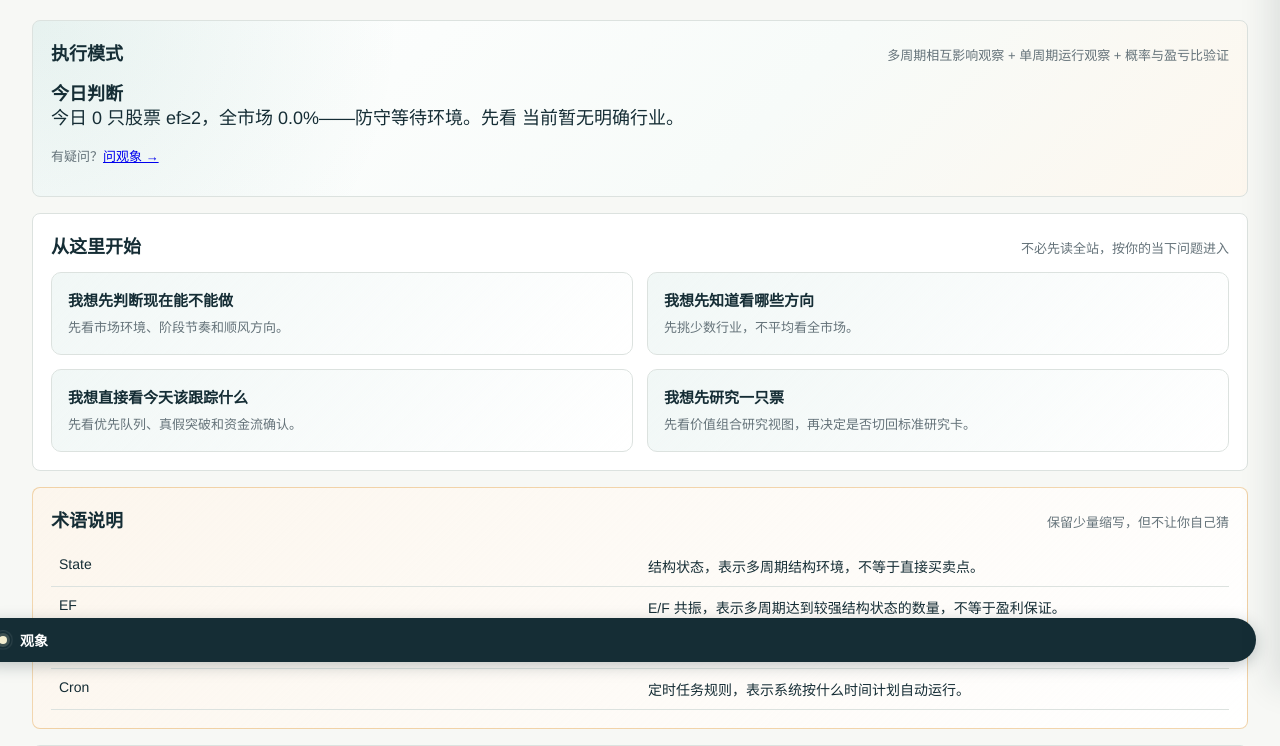
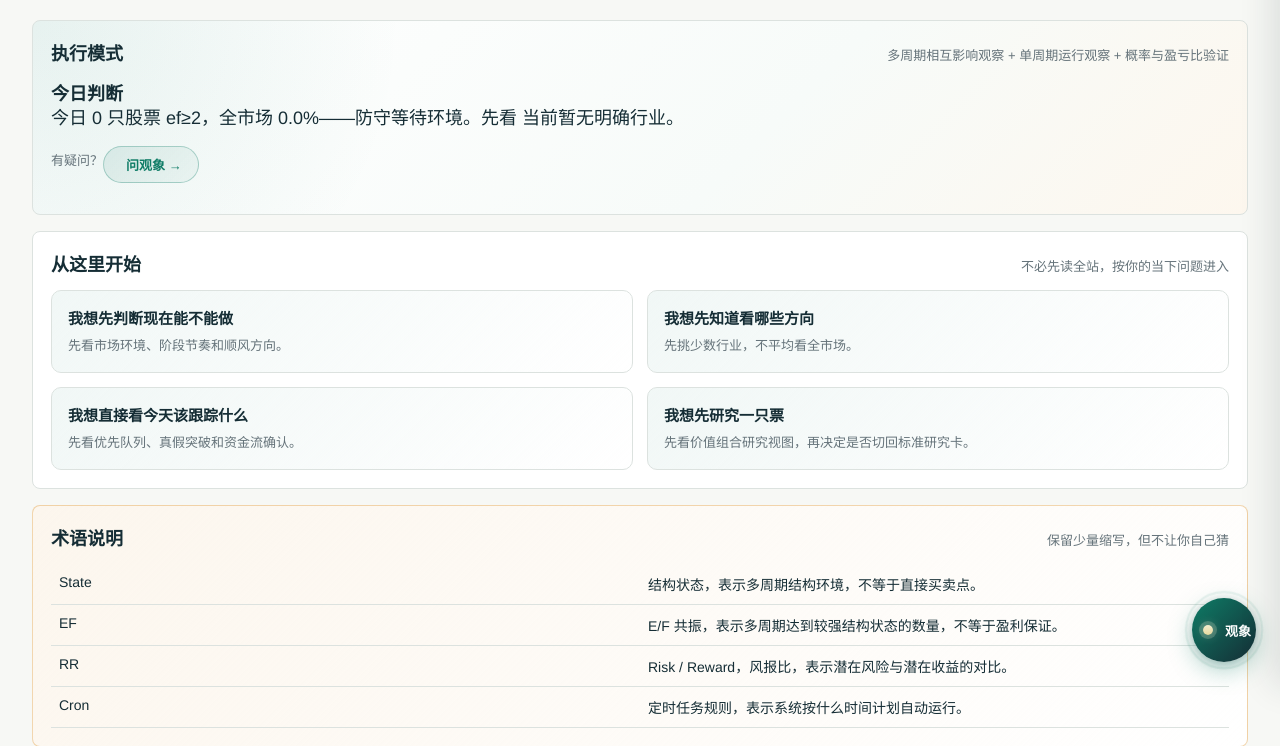
Before and after one commit to jackeyunjie/hermass-observer, a FastAPI app: page / in a window 1280 px wide. Shown: the part 114-860 px from the top of the page. Run offline with FastAPI, Linux system fonts and the light colour scheme; data comes from the database, SQL or seed files in the repository; some libraries are stand-ins or nearby versions.

Commit message:
ui: polish AI assistant trigger and chip buttons across templates

```diff
--- a/web/static/style.css
+++ b/web/static/style.css
@@ -446,48 +446,56 @@
   z-index: 1000;
   display: flex;
   align-items: center;
-  gap: 8px;
-  padding: 12px 18px;
+  justify-content: center;
+  gap: 6px;
+  width: 64px;
+  height: 64px;
+  padding: 0;
   border: none;
-  border-radius: 999px;
-  background: var(--ink);
+  border-radius: 50%;
+  background: linear-gradient(135deg, #0e7c66 0%, #152d35 100%);
   color: #fff;
-  font-size: 14px;
+  font-size: 13px;
   font-weight: 700;
   cursor: pointer;
-  box-shadow: 0 4px 16px rgba(21, 45, 53, 0.25);
-  transition: transform 0.15s ease, box-shadow 0.15s ease;
+  box-shadow: 0 8px 24px rgba(14, 124, 102, 0.35), 0 2px 8px rgba(21, 45, 53, 0.2);
+  transition: transform 0.2s cubic-bezier(0.34, 1.56, 0.64, 1), box-shadow 0.2s ease;
+}
+
+.ai-trigger::before {
+  content: "";
+  position: absolute;
+  inset: -4px;
+  border-radius: 50%;
+  border: 2px solid rgba(14, 124, 102, 0.25);
+  animation: aiPulse 2.4s ease-in-out infinite;
+  pointer-events: none;
+}
+
+.ai-trigger:hover {
+  transform: translateY(-3px) scale(1.05);
+  box-shadow: 0 12px 32px rgba(14, 124, 102, 0.45), 0 4px 12px rgba(21, 45, 53, 0.25);
+}
+
+.ai-trigger:active {
+  transform: translateY(-1px) scale(0.98);
 }
 
 .ai-mini-avatar {
   position: relative;
-  width: 18px;
-  height: 18px;
+  width: 22px;
+  height: 22px;
   display: inline-flex;
   align-items: center;
   justify-content: center;
 }
 
-.ai-mini-avatar::before {
-  content: "";
-  position: absolute;
-  inset: 0;
+.ai-mini-core {
+  width: 10px;
+  height: 10px;
   border-radius: 999px;
-  border: 1px solid rgba(255, 255, 255, 0.35);
-  animation: aiPulse 2.4s ease-in-out infinite;
-}
-
-.ai-mini-core {
-  width: 8px;
-  height: 8px;
-  border-radius: 999px;
-  background: #f4eecf;
-  box-shadow: 0 0 0 3px rgba(244, 238, 207, 0.18);
-}
-
-.ai-trigger:hover {
-  transform: translateY(-2px);
-  box-shadow: 0 6px 20px rgba(21, 45, 53, 0.3);
+  background: linear-gradient(180deg, #f4eecf, #e7d99f);
+  box-shadow: 0 0 0 4px rgba(244, 238, 207, 0.2), 0 0 12px rgba(244, 238, 207, 0.4);
 }
 
 .ai-drawer {
@@ -870,6 +878,62 @@
   to { transform: rotate(0deg); }
 }
 
+/* ── 问观象 chip（表格行内小按钮）── */
+.ask-ai-chip {
+  display: inline-flex;
+  align-items: center;
+  gap: 4px;
+  padding: 4px 10px;
+  border: 1px solid rgba(14, 124, 102, 0.25);
+  border-radius: 999px;
+  background: linear-gradient(180deg, rgba(14, 124, 102, 0.06), rgba(14, 124, 102, 0.02));
+  color: var(--good);
+  font-size: 12px;
+  font-weight: 700;
+  cursor: pointer;
+  white-space: nowrap;
+  transition: all 0.15s ease;
+}
+
+.ask-ai-chip:hover {
+  border-color: var(--good);
+  background: linear-gradient(180deg, rgba(14, 124, 102, 0.12), rgba(14, 124, 102, 0.04));
+  box-shadow: 0 2px 8px rgba(14, 124, 102, 0.12);
+  transform: translateY(-1px);
+}
+
+.ask-ai-chip .dot {
+  width: 6px;
+  height: 6px;
+  border-radius: 50%;
+  background: linear-gradient(180deg, #f4eecf, #e7d99f);
+  box-shadow: 0 0 0 2px rgba(244, 238, 207, 0.25);
+}
+
+/* ── Hero 区域问观象按钮 ── */
+.hero-ask-ai {
+  display: inline-flex;
+  align-items: center;
+  gap: 6px;
+  padding: 8px 16px;
+  border: 1px solid rgba(14, 124, 102, 0.3);
+  border-radius: 999px;
+  background: linear-gradient(135deg, rgba(14, 124, 102, 0.1), rgba(14, 124, 102, 0.04));
+  color: var(--good);
+  font-size: 13px;
+  font-weight: 700;
+  text-decoration: none;
+  cursor: pointer;
+  transition: all 0.15s ease;
+}
+
+.hero-ask-ai:hover {
+  border-color: var(--good);
+  background: linear-gradient(135deg, rgba(14, 124, 102, 0.18), rgba(14, 124, 102, 0.08));
+  box-shadow: 0 4px 12px rgba(14, 124, 102, 0.15);
+  transform: translateY(-1px);
+}
+
 @media (max-width: 860px) {
   .ai-drawer {
     width: 100vw;
--- a/web/templates/index.html
+++ b/web/templates/index.html
@@ -30,7 +30,7 @@
         <div class="daily-brief-card">
           <h2>今日判断</h2>
           <p class="hero-copy">{{ daily_brief.conclusion }}</p>
-          <p class="hero-note">有疑问？<a href="javascript:void(0)" onclick="window.aiAsk('{{ daily_brief.conclusion }}')">问观象 →</a></p>
+          <p class="hero-note">有疑问？<a href="javascript:void(0)" class="hero-ask-ai" onclick="window.aiAsk('{{ daily_brief.conclusion }}')"><span class="dot"></span>问观象 →</a></p>
         </div>
       </section>
 
--- a/web/templates/watchlist.html
+++ b/web/templates/watchlist.html
@@ -102,7 +102,7 @@
               <td>
                 {{ row.next_action }}
                 <br />
-                <button type="button" onclick='askWatchAi("{{ row.stock_code }}", {{ row.resonance_label | tojson }})'>💬 问观象</button>
+                <span class="ask-ai-chip" onclick='askWatchAi("{{ row.stock_code }}", {{ row.resonance_label | tojson }})'><span class="dot"></span>问观象</span>
               </td>
             </tr>
           {% endfor %}
@@ -142,7 +142,7 @@
               <td>
                 {{ row.next_action }}
                 <br />
-                <button type="button" onclick='askWatchAi("{{ row.stock_code }}", {{ row.resonance_label | tojson }})'>💬 问观象</button>
+                <span class="ask-ai-chip" onclick='askWatchAi("{{ row.stock_code }}", {{ row.resonance_label | tojson }})'><span class="dot"></span>问观象</span>
               </td>
             </tr>
           {% endfor %}
@@ -182,7 +182,7 @@
               <td>
                 {{ row.next_action }}
                 <br />
-                <button type="button" onclick='askWatchAi("{{ row.stock_code }}", {{ row.resonance_label | tojson }})'>💬 问观象</button>
+                <span class="ask-ai-chip" onclick='askWatchAi("{{ row.stock_code }}", {{ row.resonance_label | tojson }})'><span class="dot"></span>问观象</span>
               </td>
             </tr>
           {% endfor %}
```
